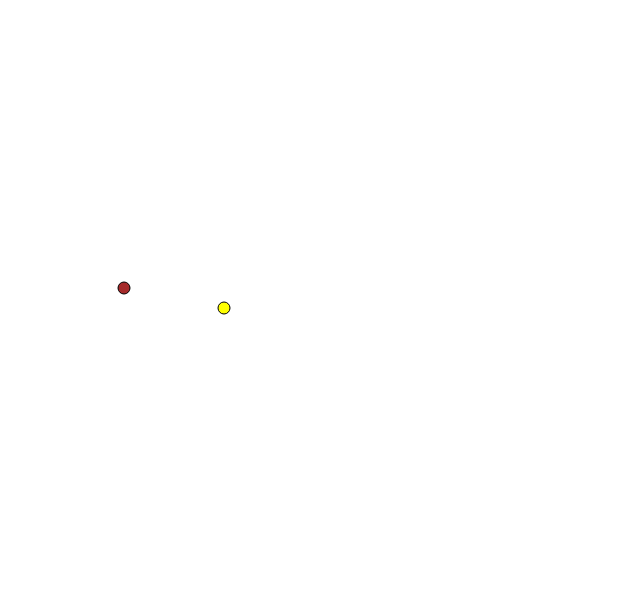
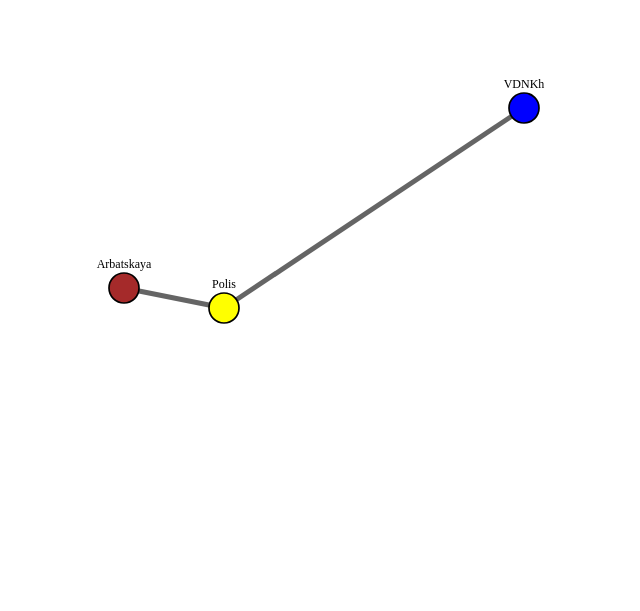
Before and after one commit to AlanLienhard/metro2033-map, a plain HTML site: page index.html in a window 1280 px wide. Shown: the whole page, without its empty margins (234-874 px from the left). Drawn offline with nearby package versions, Linux system fonts and the light colour scheme.

Commit message:
Fixed issue with drawing the stations. Added a label to the stations, so the name gets displayed. Started working on a tooltip that appears when hovering over the stationn.

```diff
--- a/assets/data/stations.json
+++ b/assets/data/stations.json
@@ -17,5 +17,14 @@
     "neighbors": ["polis", "ploshad_revolyutsii"],
     "x": 350,
     "y": 280
+},
+"vdnh" : {
+    "name": "VDNKh",
+    "line": "Kaluzhsko-Rizhskaya",
+    "faction": "VDNKh Commonwealth",
+    "hazards": ["Dark Ones"],
+    "neighbors": ["alekseevskaya", "botanichesky_sad"],
+    "x": 750,
+    "y": 100
 }
 }
--- a/assets/data/tunnels.json
+++ b/assets/data/tunnels.json
@@ -4,5 +4,11 @@
         "to": "arbatskaya",
         "blocked": false,
         "danger": "medium"
+    },
+    {
+        "from": "polis",
+        "to": "vdnh",
+        "blocked": false,
+        "danger": "medium"
     }
 ]
--- a/index.html
+++ b/index.html
@@ -11,7 +11,8 @@
 </head>
 <body>
 
-    <circle cx="120" cy="80" r="6" id="polis" />
+
+
     <script src="script.js">
 
     </script>
--- a/script.js
+++ b/script.js
@@ -4,38 +4,74 @@ const height = 600;
 
 const svg = d3.select('body').append('svg').attr('width', width).attr('height', height);
 
-d3.json('./assets/data/stations.json')
-  .then(data => {
-    console.log('Loaded stations!');
-    console.log(data);
-
-    const stations = Object.values(data); // converts object → array
-
-    const factionColors = {
-      "Hansa" : "brown",
-      "Red Line": "red",
-      "Fourth Reich": "gray",
-      "Neutral": "yellow"
-    };
-
-
-    svg.selectAll("circle.station")
-      .data(stations)
-      .enter()
-      .append("circle")
-      .attr("class", "station")
-      .attr("cx", d => d.x)
-      .attr("cy", d => d.y)
-      .attr("r", 6)
-      .style("fill", d => factionColors[d.faction] || "black")
-      .style("stroke", "black");
-  });
 
  Promise.all([
     d3.json('./assets/data/stations.json'),
     d3.json('./assets/data/tunnels.json')
  ]).then(([stationsData, tunnelsData]) => {
-    const stations = Object.entries(stationsData).map(([id, obj]) => {
-        return {id, obj};
-    })
- });
+
+    //Check if everything loaded correctly
+  console.log("Loaded stations and tunnels!");
+  console.log(stationsData, tunnelsData);
+    //Code for drawing tunnels
+    svg.selectAll("line.tunnel")
+    .data(tunnelsData)
+    .enter()
+    .append("line")
+    .attr("class", "tunnel")
+    .attr("x1", d => stationsData[d.from].x)
+    .attr("y1", d => stationsData[d.from].y)
+    .attr("x2", d => stationsData[d.to].x)
+    .attr("y2", d => stationsData[d.to].y)
+    .style("stroke", "black")
+    .style("stroke-width", 5)
+    .style("opacity", 0.6);
+
+
+
+     const factionColors = {
+      "Hansa" : "brown",
+      "Red Line": "red",
+      "Fourth Reich": "gray",
+      "VDNKh Commonwealth": "blue",
+      "Neutral": "yellow" };
+
+      //Code for drawing stations
+      var stationsArray = Object.values(stationsData); // Object -> Array, because D3 converted JSON -> Object already
+
+      const stationGroups = svg.selectAll("g.station")
+      .data(stationsArray)
+      .enter()
+      .append("g")
+      .attr("class", "station")
+      .attr("transform", d => `translate(${d.x}, ${d.y})`);
+
+      stationGroups.append("circle")
+      .attr("r", 15)
+      .style("fill", d => factionColors[d.faction] || "black")
+      .style("stroke", "black")
+      .style("stroke-width", 1.7)
+      .append("title")
+      .text(d => d.name);
+
+      // stationGroups.append("title")
+      // .text(d => d.name);
+
+      stationGroups.append("text")
+      .text(d => d.name)
+      .attr("y", -20)
+      .attr("text-anchor", "middle")
+      .style("font-size", "12px")
+      .style("fill", "black")
+       .style("pointer-events", "none");
+
+
+      // Tooltip reference for self: https://stackoverflow.com/questions/10805184/show-data-on-mouseover-of-circle
+//       const tooltip = d3.selectAll("circle")
+//       .data(stationsArray)
+//       .enter()
+//       .append("svg:circle")
+//       .append("svg:title")
+//       .text(function(d) {return d.x});
+
+  });
```
